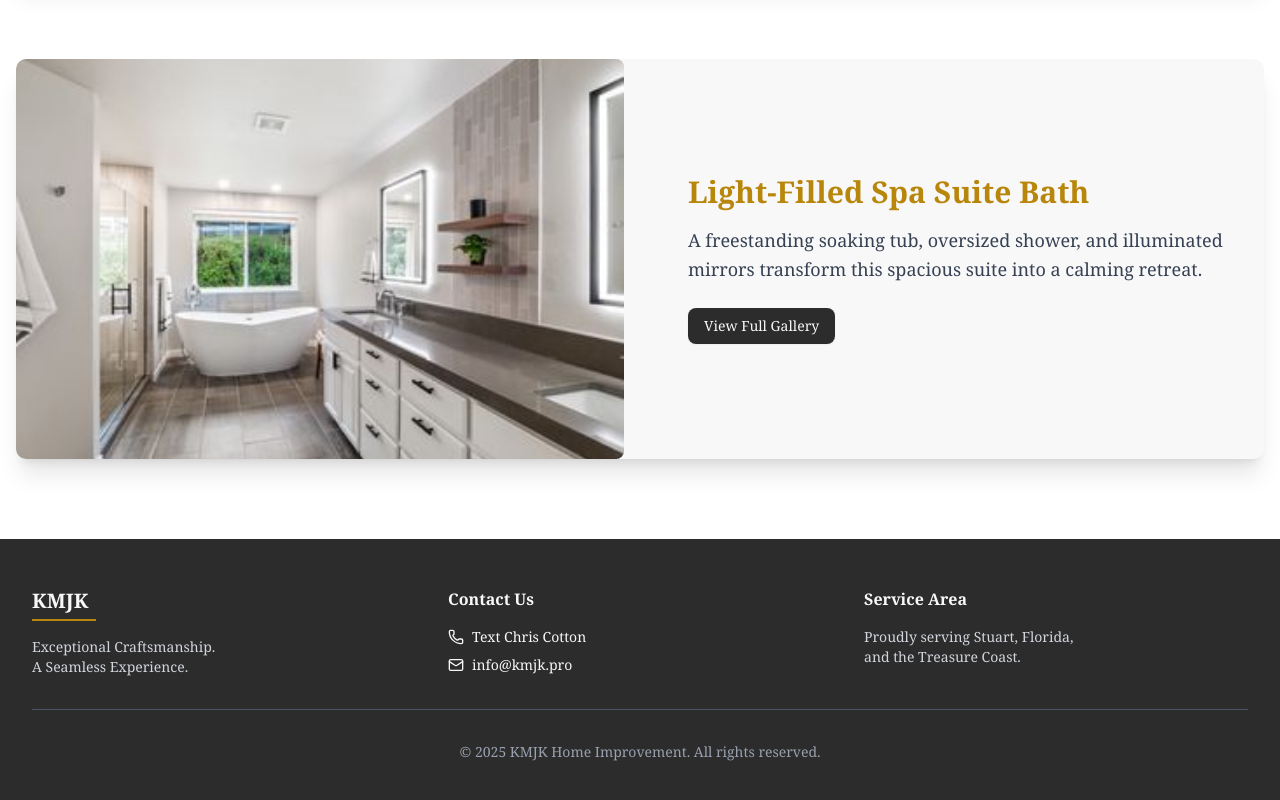
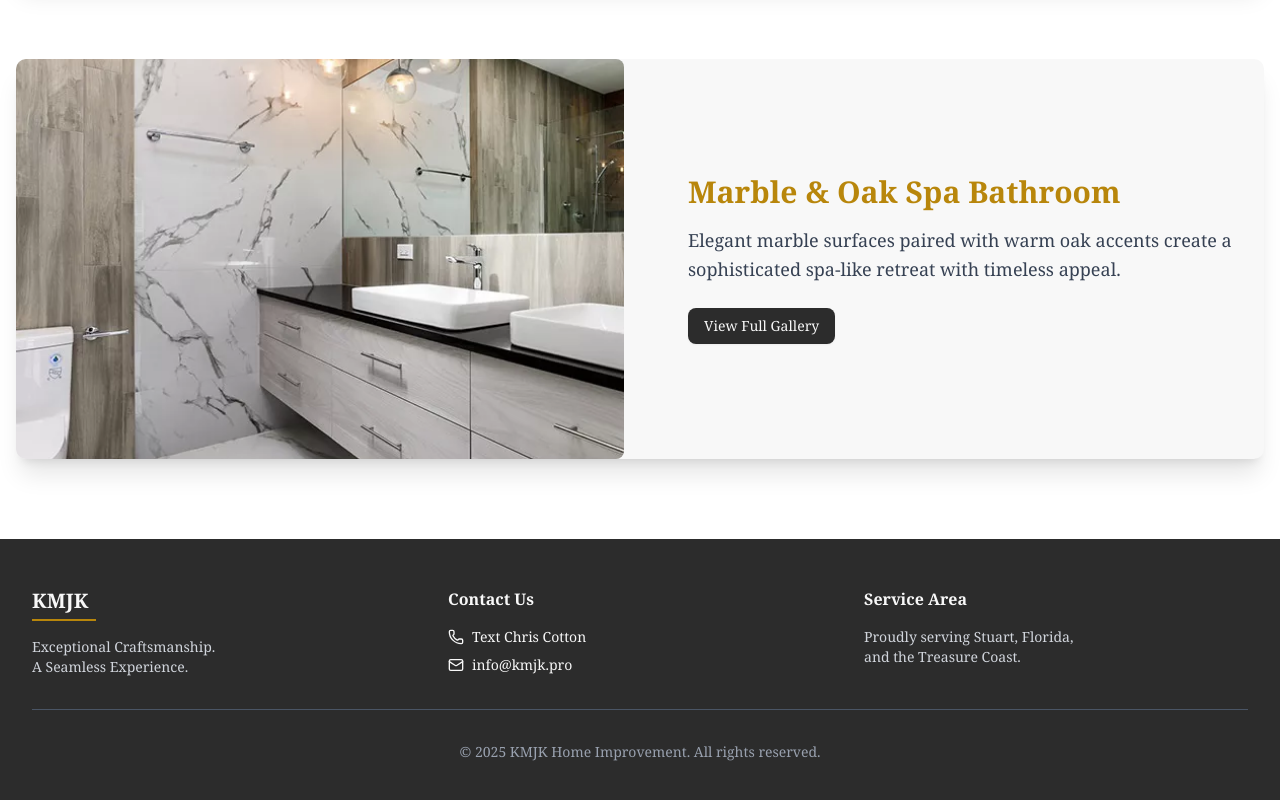
Before and after one commit to QuantumCotton/kmjknonai, a React (Vite) app: page /portfolio in a window 1280 px wide. Shown: the part 1276-2076 px from the top of the page. Built offline with nearby package versions, Linux system fonts and the light colour scheme.

Commit message:
Update App.jsx

```diff
--- a/src/App.jsx
+++ b/src/App.jsx
@@ -16,7 +16,7 @@ import bathroomLuxurySpa from './assets/bathroom_luxury_spa.jpg'
 import customEntertainment from './assets/custom_entertainment.jpg'
 import kitchenTimberlineChefSuite from './assets/portfolio/kitchen-timberline-chef-suite.jpg'
 import kitchenSculptedMarbleGathering from './assets/portfolio/kitchen-sculpted-marble-gathering.jpg'
-import bathroomLightFilledSpaSuite from './assets/portfolio/bathroom-light-filled-spa-suite.jpg'
+import bathroomMarbleAndOakSpa from './assets/portfolio/bathroom-marble-and-oak-spa.jpg'
 
 // Import landing pages
 import BathroomLanding from './pages/BathroomLanding.jsx'
@@ -295,9 +295,9 @@ function PortfolioPage() {
       description: 'A monolithic waterfall island and continuous slab backsplash wrap this minimalist space in veined marble and soft uplighting.',
     },
     {
-      title: 'Light-Filled Spa Suite Bath',
-      image: bathroomLightFilledSpaSuite,
-      description: 'A freestanding soaking tub, oversized shower, and illuminated mirrors transform this spacious suite into a calming retreat.',
+      title: 'Marble & Oak Spa Bathroom',
+      image: bathroomMarbleAndOakSpa,
+      description: 'Elegant marble surfaces paired with warm oak accents create a sophisticated spa-like retreat with timeless appeal.',
     },
   ]
 
```
